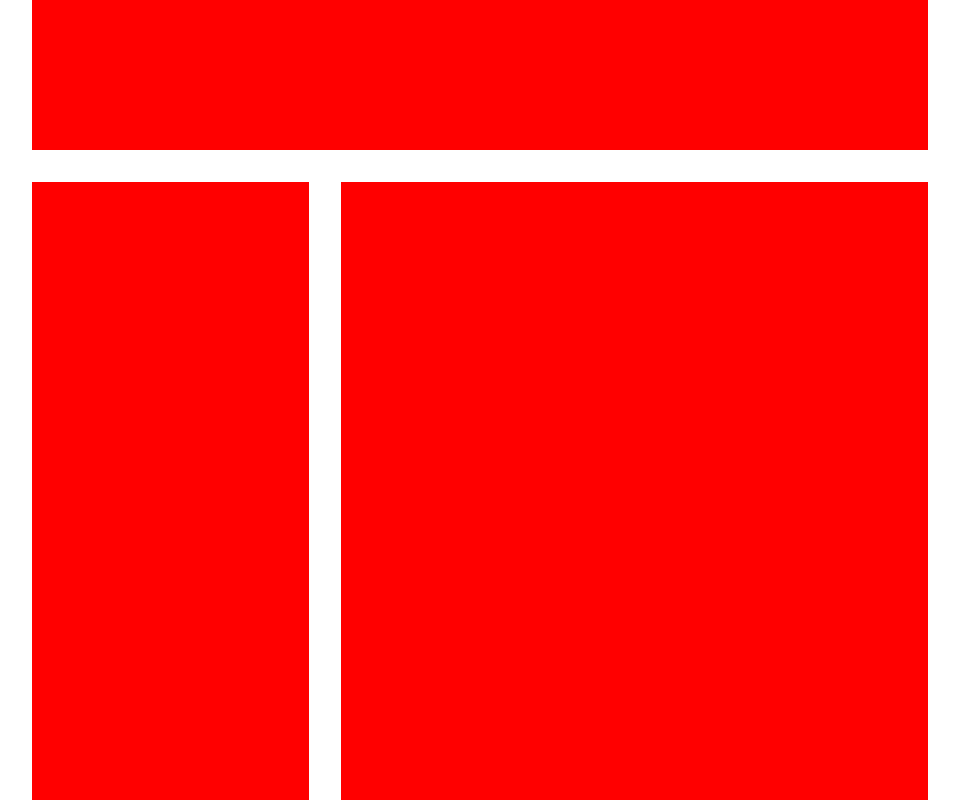
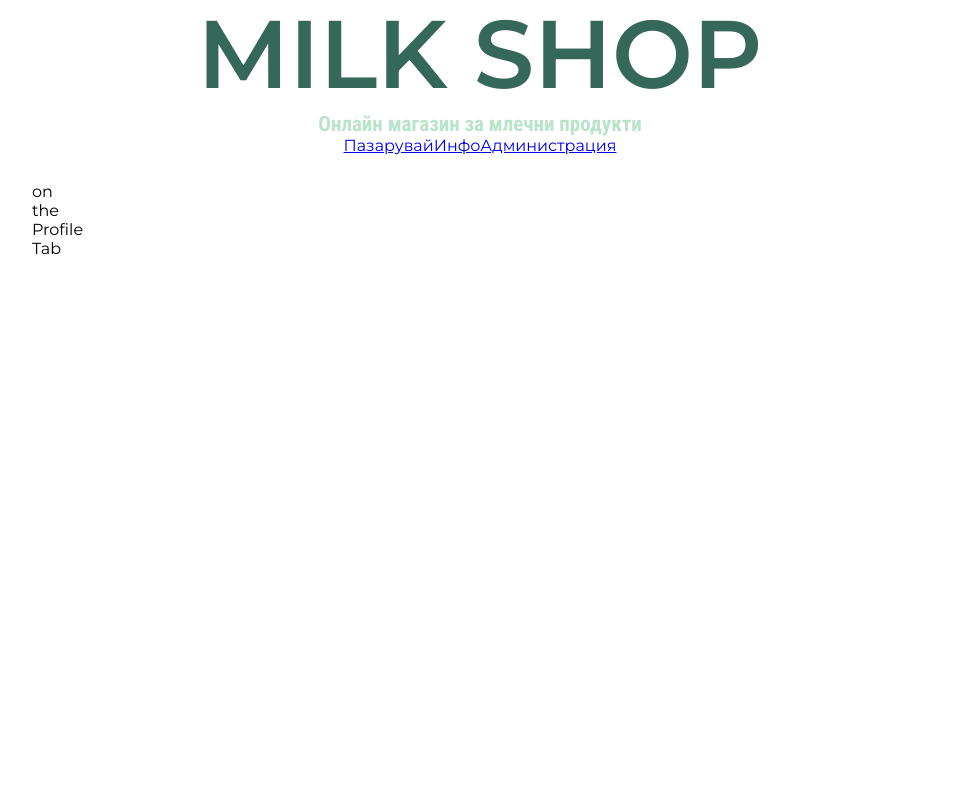
Before and after one commit to yory100/milk-shop, a React (Create React App) app: page / in a window 1280 px wide. Shown: the whole page, without its empty margins (160-1119 px from the left). Built offline with nearby package versions, Linux system fonts and the light colour scheme.

Commit message:
add temporary routes  and header

```diff
--- a/src/App.js
+++ b/src/App.js
@@ -1,23 +1,27 @@
 import React from 'react';
-import styled, { ThemeProvider } from 'styled-components';
+import { ThemeProvider } from 'styled-components';
+import { BrowserRouter as Router, Switch, Route } from 'react-router-dom';
 
 import { milkTheme, GlobalStyle } from './GlobalStyles';
-import { LayoutContainer } from './components/common';
+import { LayoutContainer, Header } from './components/common';
 
-const TestContent = styled.div`
-  width: 100%;
-  height: 100%;
-  background-color: red;
-`;
+const Profile = () => <div>on the Profile Tab</div>;
+const Comments = () => <div>on the Comments Tab</div>;
+const Contact = () => <div>on the Contact Tab</div>;
 
 function App() {
   return (
     <ThemeProvider theme={milkTheme}>
       <GlobalStyle />
       <LayoutContainer>
-        <TestContent style={{ gridArea: 'header' }} />
-        <TestContent style={{ gridArea: 'nav' }} />
-        <TestContent style={{ gridArea: 'content' }} />
+        <Router>
+          <Header />
+          <Switch>
+            <Route path="/" exact component={Profile} />
+            <Route path="/info" component={Comments} />
+            <Route path="/admin" component={Contact} />
+          </Switch>
+        </Router>
       </LayoutContainer>
     </ThemeProvider>
   );
--- /dev/null
+++ b/src/components/common/Header.js
@@ -0,0 +1,33 @@
+import React from 'react';
+import styled from 'styled-components';
+import { Link } from 'react-router-dom';
+
+const HeaderSyled = styled.header`
+  grid-area: header;
+  color: ${(props) => props.theme.color_primary};
+  display: flex;
+  flex-direction: column;
+  justify-content: center;
+  align-items: center;
+  text-align: center;
+
+  & > h6 {
+    color: ${(props) => props.theme.color_surface};
+  }
+`;
+
+const Header = () => {
+  return (
+    <HeaderSyled>
+      <h1>MILK SHOP</h1>
+      <h6>Онлайн магазин за млечни продукти</h6>
+      <nav>
+        <Link to="/">Пазарувай</Link>
+        <Link to="/info">Инфо</Link>
+        <Link to="/admin">Администрация</Link>
+      </nav>
+    </HeaderSyled>
+  );
+};
+
+export default Header;
--- a/src/components/common/index.js
+++ b/src/components/common/index.js
@@ -1,5 +1,6 @@
 /* eslint-disable import/prefer-default-export */
 import ErrorBoundary from './ErrorBoundary';
 import LayoutContainer from './LayoutContainer';
+import Header from './Header';
 
-export { ErrorBoundary, LayoutContainer };
+export { ErrorBoundary, LayoutContainer, Header };
```
